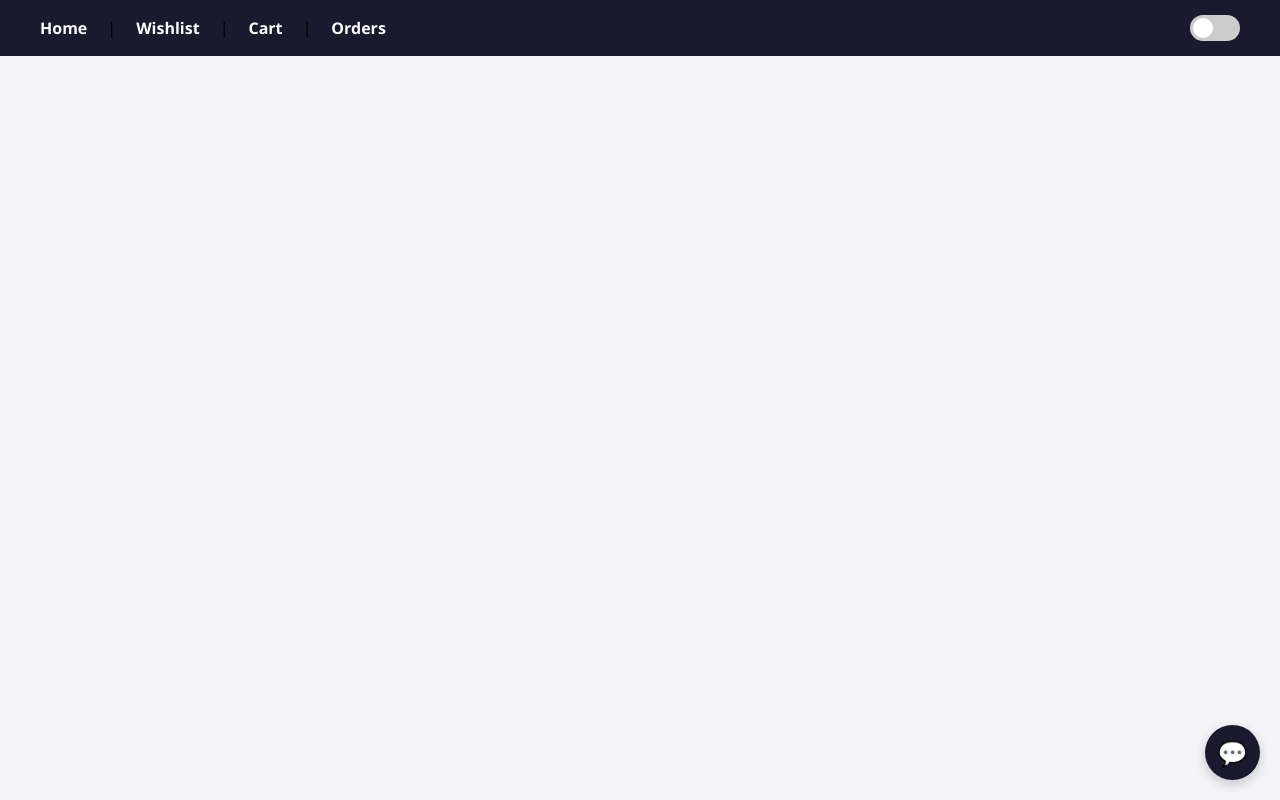
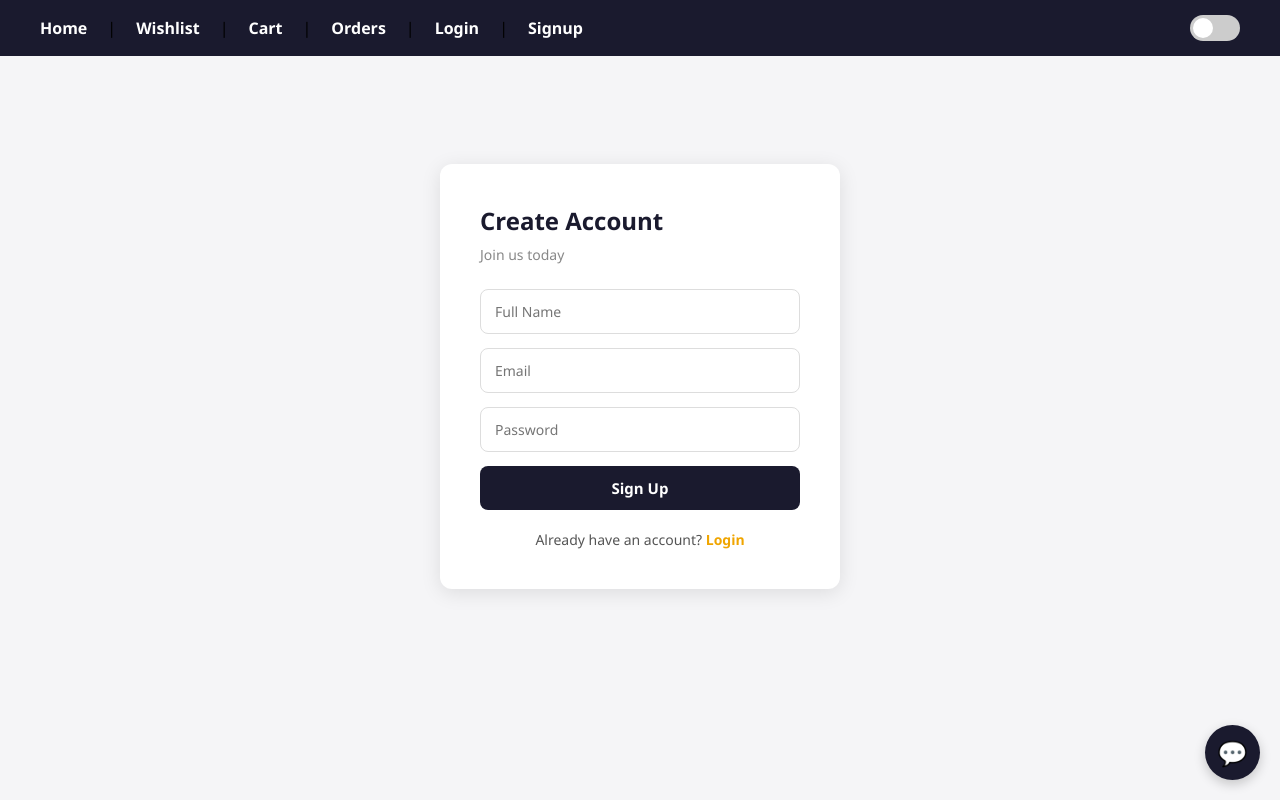
Before and after one commit to aleesha112/ecommerce-app, a React (Vite) app: page /signup in a window 1280 px wide. Built offline with nearby package versions, Linux system fonts and the light colour scheme.

Commit message:
Add auth to checkout, cart and order history

```diff
--- a/src/App.css
+++ b/src/App.css
@@ -530,6 +530,14 @@ nav a:hover {
   .cart-item-info {
     width: 100%;
   }
+
+  .auth-card {
+    padding: 25px;
+  }
+
+  .auth-card h1 {
+    font-size: 20px;
+  }
 }
 
 @media (max-width: 480px) {
@@ -544,6 +552,10 @@ nav a:hover {
 
   .card h3 {
     font-size: 14px;
+  }
+
+  .auth-card {
+    padding: 20px 15px;
   }
 }
 .chat-widget {
@@ -1014,3 +1026,141 @@ nav {
   background-color: #1a3a26;
   color: #a3d9a5;
 }
+.auth-page {
+  min-height: 80vh;
+  display: flex;
+  align-items: center;
+  justify-content: center;
+  padding: 20px;
+}
+
+.auth-card {
+  background-color: white;
+  border-radius: 12px;
+  padding: 40px;
+  width: 100%;
+  max-width: 400px;
+  box-shadow: 0 4px 20px rgba(0, 0, 0, 0.1);
+}
+
+.auth-card h1 {
+  color: #1a1a2e;
+  margin-bottom: 8px;
+  font-size: 24px;
+}
+
+.auth-subtitle {
+  color: #888;
+  margin-bottom: 25px;
+  font-size: 14px;
+}
+
+.auth-card form {
+  display: flex;
+  flex-direction: column;
+  gap: 14px;
+}
+
+.auth-card input {
+  padding: 12px 14px;
+  border: 1px solid #ddd;
+  border-radius: 8px;
+  font-size: 14px;
+  outline: none;
+}
+
+.auth-card input:focus {
+  border-color: #f0a500;
+}
+
+.auth-card button {
+  padding: 12px;
+  background-color: #1a1a2e;
+  color: white;
+  border: none;
+  border-radius: 8px;
+  font-size: 15px;
+  font-weight: 600;
+  cursor: pointer;
+  transition: background-color 0.2s;
+}
+
+.auth-card button:hover {
+  background-color: #f0a500;
+}
+
+.auth-card button:disabled {
+  background-color: #888;
+  cursor: not-allowed;
+}
+
+.auth-switch {
+  text-align: center;
+  margin-top: 20px;
+  font-size: 14px;
+  color: #555;
+}
+
+.auth-switch a {
+  color: #f0a500;
+  font-weight: 600;
+  text-decoration: none;
+}
+
+.nav-logout-btn {
+  background: none;
+  border: none;
+  color: white;
+  cursor: pointer;
+  font-size: 16px;
+  font-weight: 600;
+  padding: 0;
+}
+
+.nav-logout-btn:hover {
+  color: #f0a500;
+}
+
+.dark-mode .auth-card {
+  background-color: #1e1e1e;
+  color: #f0f0f0;
+}
+
+.dark-mode .auth-card h1 {
+  color: #f0f0f0;
+}
+
+.dark-mode .auth-card input {
+  background-color: #2a2a2a;
+  color: #f0f0f0;
+  border-color: #444;
+}
+nav span {
+  color: #f0a500;
+  font-weight: 600;
+  font-size: 16px;
+}
+
+.dark-mode nav span {
+  color: #f0a500;
+}
+.password-errors {
+  background-color: #fff3f3;
+  border-radius: 6px;
+  padding: 8px 12px;
+  margin-top: -8px;
+}
+
+.password-error {
+  color: #e74c3c;
+  font-size: 12px;
+  margin: 2px 0;
+}
+
+.dark-mode .password-errors {
+  background-color: #3a1a1a;
+}
+
+.dark-mode .password-error {
+  color: #ff6b6b;
+}
--- a/src/App.jsx
+++ b/src/App.jsx
@@ -1,16 +1,20 @@
 import { Routes, Route, Link } from 'react-router-dom'
 import { Toaster } from 'react-hot-toast'
 import { CartProvider, useCart } from './context/CartContext'
+import { AuthProvider, useAuth } from './context/AuthContext'
 import Home from './pages/Home'
 import Cart from './pages/Cart'
 import Checkout from './pages/Checkout'
 import Wishlist from './pages/Wishlist'
 import OrderHistory from './pages/OrderHistory'
+import Login from './pages/Login'
+import Signup from './pages/Signup'
 import ChatWidget from './components/ChatWidget'
 import './App.css'
 
 function AppContent() {
   const { darkMode, toggleDarkMode } = useCart()
+  const { user, logout } = useAuth()
 
   return (
     <div className={darkMode ? "dark-mode" : ""}>
@@ -23,6 +27,20 @@ function AppContent() {
         <Link to="/cart">Cart</Link>
         {" | "}
         <Link to="/orders">Orders</Link>
+        {" | "}
+        {user ? (
+          <>
+            <span>Hi, {user.name}</span>
+            {" | "}
+            <button onClick={logout} className="nav-logout-btn">Logout</button>
+          </>
+        ) : (
+          <>
+            <Link to="/login">Login</Link>
+            {" | "}
+            <Link to="/signup">Signup</Link>
+          </>
+        )}
         <label className="theme-switch">
           <input type="checkbox" checked={darkMode} onChange={toggleDarkMode} />
           <span className="slider"></span>
@@ -35,6 +53,8 @@ function AppContent() {
         <Route path="/checkout" element={<Checkout />} />
         <Route path="/wishlist" element={<Wishlist />} />
         <Route path="/orders" element={<OrderHistory />} />
+        <Route path="/login" element={<Login />} />
+        <Route path="/signup" element={<Signup />} />
       </Routes>
 
       <ChatWidget />
@@ -44,9 +64,11 @@ function AppContent() {
 
 function App() {
   return (
-    <CartProvider>
-      <AppContent />
-    </CartProvider>
+    <AuthProvider>
+      <CartProvider>
+        <AppContent />
+      </CartProvider>
+    </AuthProvider>
   )
 }
 
--- /dev/null
+++ b/src/context/AuthContext.jsx
@@ -0,0 +1,32 @@
+import { createContext, useState, useContext } from 'react'
+
+const AuthContext = createContext()
+
+export function AuthProvider({ children }) {
+  const [user, setUser] = useState(null)
+  const [token, setToken] = useState(localStorage.getItem('token') || null)
+
+  function login(userData, userToken) {
+    setUser(userData)
+    setToken(userToken)
+    localStorage.setItem('token', userToken)
+    localStorage.setItem('user', JSON.stringify(userData))
+  }
+
+  function logout() {
+    setUser(null)
+    setToken(null)
+    localStorage.removeItem('token')
+    localStorage.removeItem('user')
+  }
+
+  return (
+    <AuthContext.Provider value={{ user, token, login, logout }}>
+      {children}
+    </AuthContext.Provider>
+  )
+}
+
+export function useAuth() {
+  return useContext(AuthContext)
+}
--- a/src/pages/Checkout.jsx
+++ b/src/pages/Checkout.jsx
@@ -2,8 +2,10 @@ import { useState } from 'react'
 import { useCart } from '../context/CartContext'
 import { useNavigate } from 'react-router-dom'
 import { Country, City } from 'country-state-city'
+import { useAuth } from '../context/AuthContext'
 
 function Checkout() {
+  const { user, token } = useAuth()
   const { cartItems, discountApplied, setCartItems } = useCart()
   const navigate = useNavigate()
 
@@ -27,7 +29,14 @@ function Checkout() {
   function handlePlaceOrder(e) {
   e.preventDefault()
 
+  if (!user) {
+    toast.error("Please login to place an order!")
+    navigate("/login")
+    return
+  }
+
   const orderData = {
+    userId: user.id,
     fullName,
     address: `${houseNumber}, ${address}, ${city}, ${country}`,
     postalCode,
--- /dev/null
+++ b/src/pages/Login.jsx
@@ -0,0 +1,73 @@
+import { useState } from 'react'
+import { useAuth } from '../context/AuthContext'
+import { useNavigate, Link } from 'react-router-dom'
+import toast from 'react-hot-toast'
+
+function Login() {
+  const [email, setEmail] = useState("")
+  const [password, setPassword] = useState("")
+  const [loading, setLoading] = useState(false)
+  const { login } = useAuth()
+  const navigate = useNavigate()
+
+  function handleLogin(e) {
+    e.preventDefault()
+    setLoading(true)
+
+    fetch("https://ecommerce-backend-production-a8b5.up.railway.app/api/auth/login", {
+      method: "POST",
+      headers: { "Content-Type": "application/json" },
+      body: JSON.stringify({ email, password })
+    })
+      .then((response) => response.json())
+      .then((data) => {
+        if (data.token) {
+          login(data.user, data.token)
+          toast.success(`Welcome back, ${data.user.name}!`)
+          navigate("/")
+        } else {
+          toast.error(data.message || "Login failed")
+        }
+        setLoading(false)
+      })
+      .catch(() => {
+        toast.error("Something went wrong")
+        setLoading(false)
+      })
+  }
+
+  return (
+    <div className="auth-page">
+      <div className="auth-card">
+        <h1>Welcome Back</h1>
+        <p className="auth-subtitle">Login to your account</p>
+
+        <form onSubmit={handleLogin}>
+          <input
+            type="email"
+            placeholder="Email"
+            value={email}
+            onChange={(e) => setEmail(e.target.value)}
+            required
+          />
+          <input
+            type="password"
+            placeholder="Password"
+            value={password}
+            onChange={(e) => setPassword(e.target.value)}
+            required
+          />
+          <button type="submit" disabled={loading}>
+            {loading ? "Logging in..." : "Login"}
+          </button>
+        </form>
+
+        <p className="auth-switch">
+          Don't have an account? <Link to="/signup">Sign up</Link>
+        </p>
+      </div>
+    </div>
+  )
+}
+
+export default Login
--- a/src/pages/OrderHistory.jsx
+++ b/src/pages/OrderHistory.jsx
@@ -1,14 +1,19 @@
 import { useState, useEffect } from 'react'
+import { useAuth } from '../context/AuthContext'
+import { Link } from 'react-router-dom'
 
 function OrderHistory() {
   const [orders, setOrders] = useState([])
+  const { token } = useAuth()
 
   useEffect(() => {
-    fetch("https://ecommerce-backend-production-a8b5.up.railway.app/api/orders")
+    fetch("https://ecommerce-backend-production-a8b5.up.railway.app/api/orders", {
+      headers: {
+        'Authorization': `Bearer ${token}`
+      }
+    })
       .then((response) => response.json())
-      .then((data) => {
-        setOrders(data)
-      })
+      .then((data) => setOrders(data))
   }, [])
 
   return (
@@ -17,7 +22,10 @@ function OrderHistory() {
 
       {orders.length === 0 ? (
         <div className="empty-cart">
-          <p>No orders yet</p>
+          <div className="empty-cart-icon">📦</div>
+          <h2>No orders yet</h2>
+          <p>Once you place an order, it will show up here.</p>
+          <Link to="/" className="continue-shopping">Start Shopping</Link>
         </div>
       ) : (
         orders.map((order) => (
--- /dev/null
+++ b/src/pages/Signup.jsx
@@ -0,0 +1,103 @@
+import { useState } from 'react'
+import { useAuth } from '../context/AuthContext'
+import { useNavigate, Link } from 'react-router-dom'
+import toast from 'react-hot-toast'
+
+function Signup() {
+  const [name, setName] = useState("")
+  const [email, setEmail] = useState("")
+  const [password, setPassword] = useState("")
+  const [loading, setLoading] = useState(false)
+  const { login } = useAuth()
+  const navigate = useNavigate()
+
+  const passwordErrors = []
+  if (password.length > 0) {
+    if (password.length < 8) passwordErrors.push("At least 8 characters")
+    if (!/[A-Z]/.test(password)) passwordErrors.push("At least 1 uppercase letter")
+    if (!/[0-9]/.test(password)) passwordErrors.push("At least 1 number")
+    if (!/[!@#$%^&*]/.test(password)) passwordErrors.push("At least 1 special character (!@#$%^&*)")
+  }
+
+  function handleSignup(e) {
+    e.preventDefault()
+
+    if (passwordErrors.length > 0) {
+      toast.error("Please fix password requirements first")
+      return
+    }
+
+
+    setLoading(true)
+
+    fetch("https://ecommerce-backend-production-a8b5.up.railway.app/api/auth/register", {
+      method: "POST",
+      headers: { "Content-Type": "application/json" },
+      body: JSON.stringify({ name, email, password })
+    })
+      .then((response) => response.json())
+      .then((data) => {
+        if (data.token) {
+          login(data.user, data.token)
+          toast.success(`Welcome, ${data.user.name}!`)
+          navigate("/")
+        } else {
+          toast.error(data.message || "Signup failed")
+        }
+        setLoading(false)
+      })
+      .catch(() => {
+        toast.error("Something went wrong")
+        setLoading(false)
+      })
+  }
+
+  return (
+    <div className="auth-page">
+      <div className="auth-card">
+        <h1>Create Account</h1>
+        <p className="auth-subtitle">Join us today</p>
+
+        <form onSubmit={handleSignup}>
+          <input
+            type="text"
+            placeholder="Full Name"
+            value={name}
+            onChange={(e) => setName(e.target.value)}
+            required
+          />
+          <input
+            type="email"
+            placeholder="Email"
+            value={email}
+            onChange={(e) => setEmail(e.target.value)}
+            required
+          />
+          <input
+            type="password"
+            placeholder="Password"
+            value={password}
+            onChange={(e) => setPassword(e.target.value)}
+            required
+          />
+          {passwordErrors.length > 0 && (
+            <div className="password-errors">
+              {passwordErrors.map((err, index) => (
+                <p key={index} className="password-error">✗ {err}</p>
+              ))}
+            </div>
+          )}
+          <button type="submit" disabled={loading}>
+            {loading ? "Creating account..." : "Sign Up"}
+          </button>
+        </form>
+
+        <p className="auth-switch">
+          Already have an account? <Link to="/login">Login</Link>
+        </p>
+      </div>
+    </div>
+  )
+}
+
+export default Signup
```
Also changed, not shown: src/pages/Cart.jsx (+13 -1 lines). Lines whose indentation alone changed are shown as unchanged.
